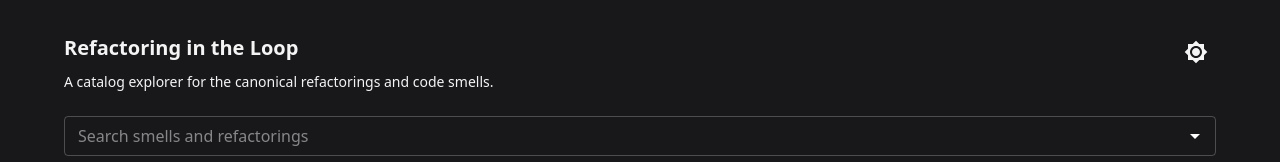
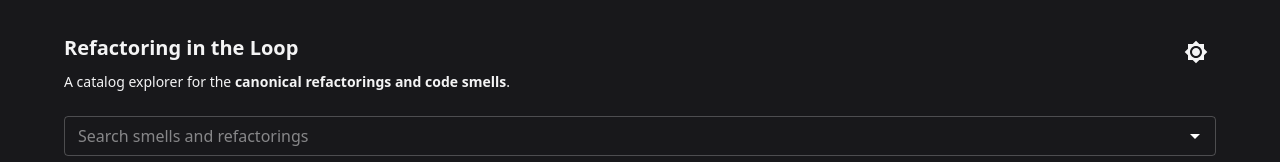
Before and after one commit to wallacedrew/ritl, a Next.js app: page / in a window 1280 px wide. Shown: the top 162 px of the page. Built offline with nearby package versions, Linux system fonts and the light colour scheme; what @mui/material-nextjs would draw is missing.

Commit message:
ui: bold the refactoring.com catalog link

```diff
--- a/src/shared/components/SiteHeader.tsx
+++ b/src/shared/components/SiteHeader.tsx
@@ -39,7 +39,7 @@ export default function SiteHeader() {
                   rel="noopener noreferrer"
                   underline="hover"
                   color="inherit"
-                  sx={{ textDecorationStyle: "dotted" }}
+                  sx={{ textDecorationStyle: "dotted", fontWeight: 700 }}
                 >
                   canonical refactorings and code smells
                 </Link>
```
